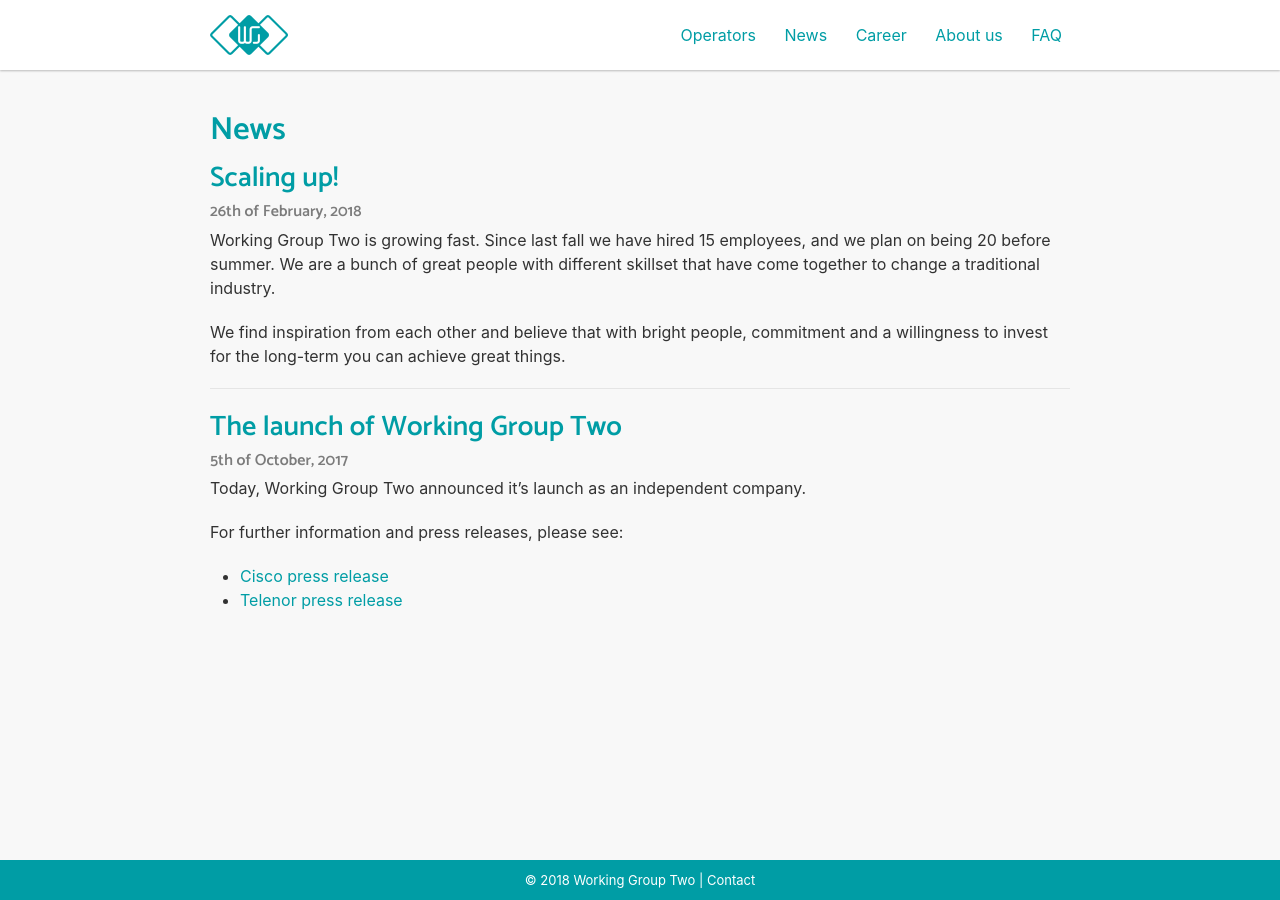
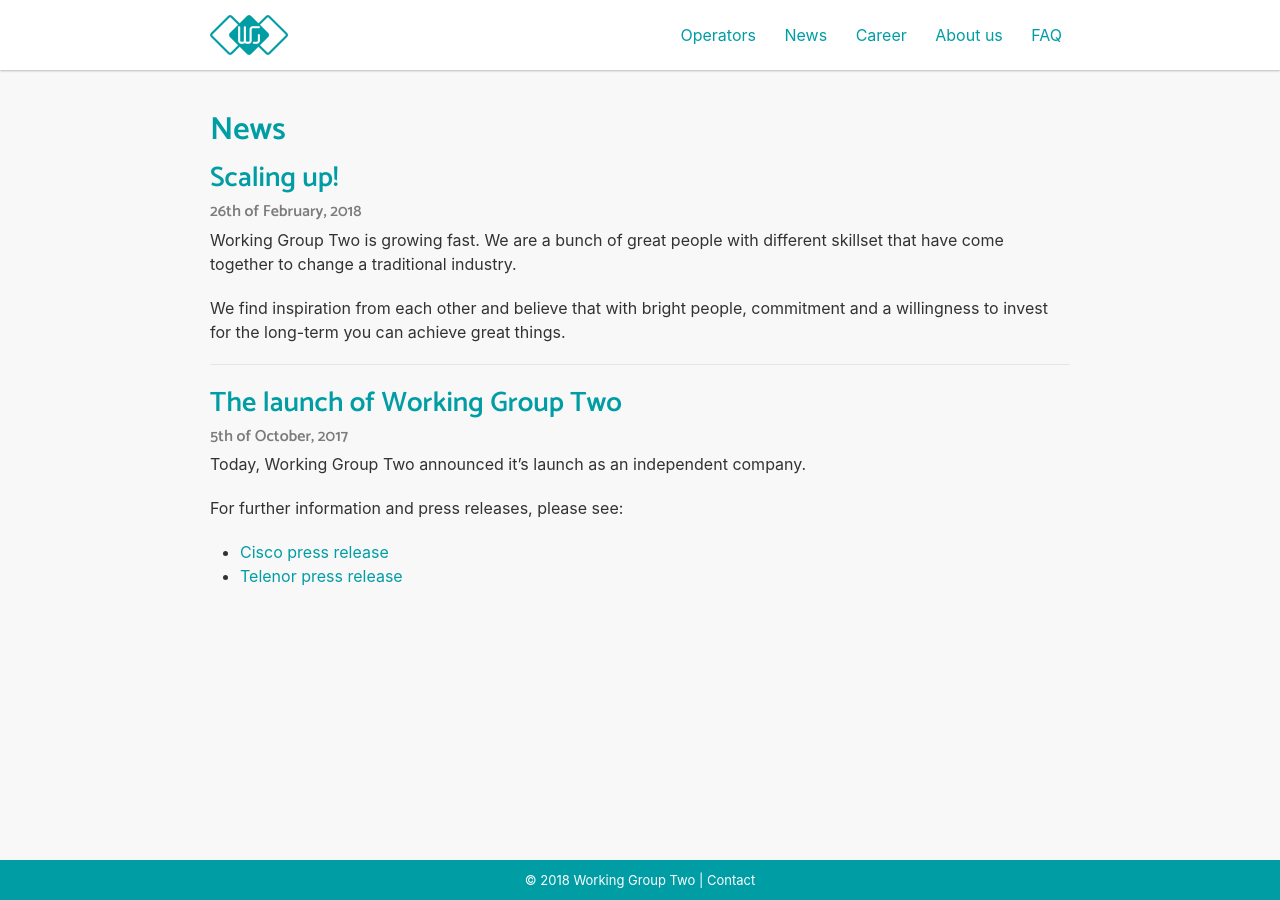
Before and after one commit to working-group-two/engineering-blog, a Jekyll site: the page built from pages/news.md, in a window 1280 px wide. Built offline with Jekyll 4.4.1, drawn with Linux system fonts in a browser that asks for light colours; nearby versions of some CDN libraries.

Commit message:
Update news.md

```diff
--- a/pages/news.md
+++ b/pages/news.md
@@ -9,7 +9,7 @@
 ## Scaling up!
 ### 26th of February, 2018
 
-Working Group Two is growing fast. Since last fall we have hired 15 employees, and we plan on being 20 before summer. We are a bunch of great people with different skillset that have come together to change a traditional industry.
+Working Group Two is growing fast. We are a bunch of great people with different skillset that have come together to change a traditional industry.
 
 We find inspiration from each other and believe that with bright people, commitment and a willingness to invest for the long-term you can achieve great things.
 
```
